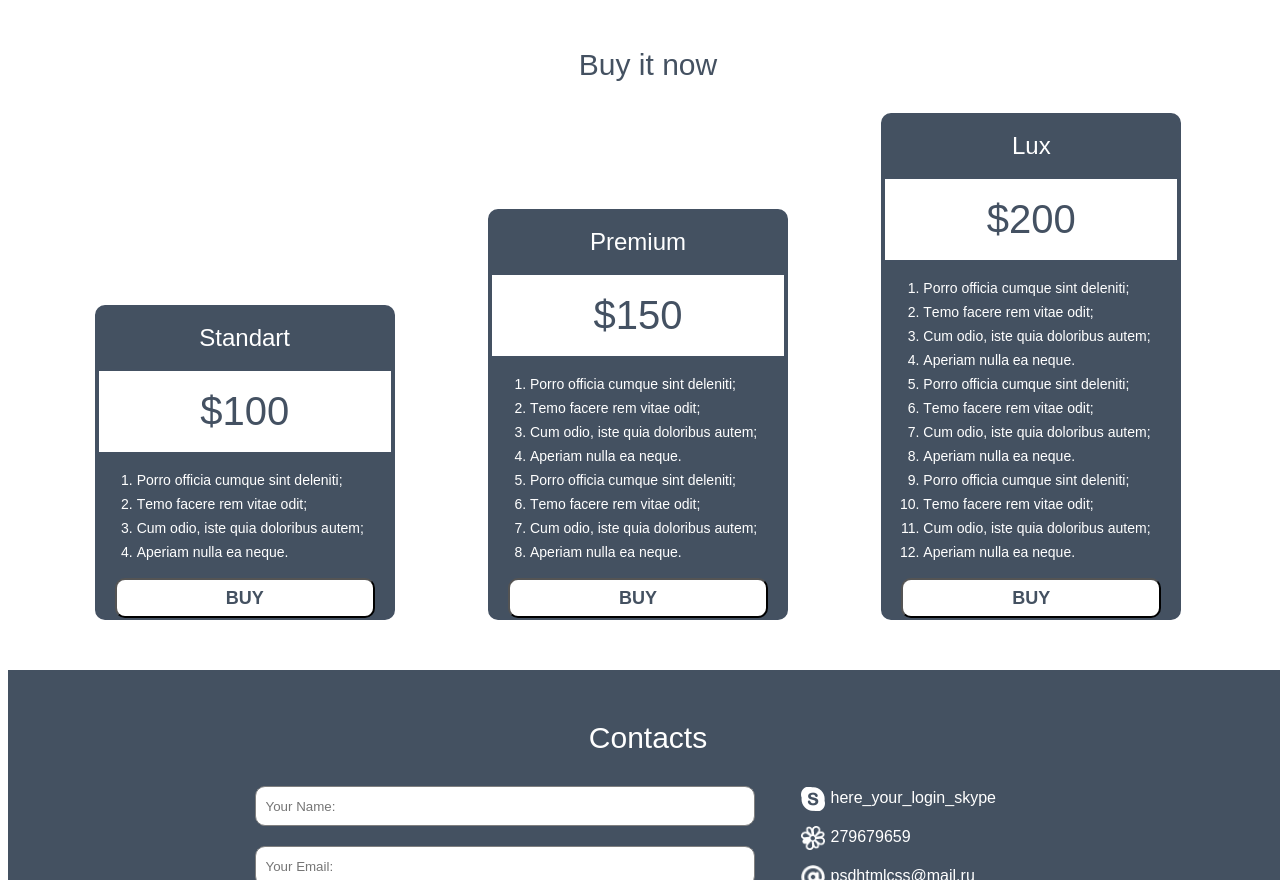
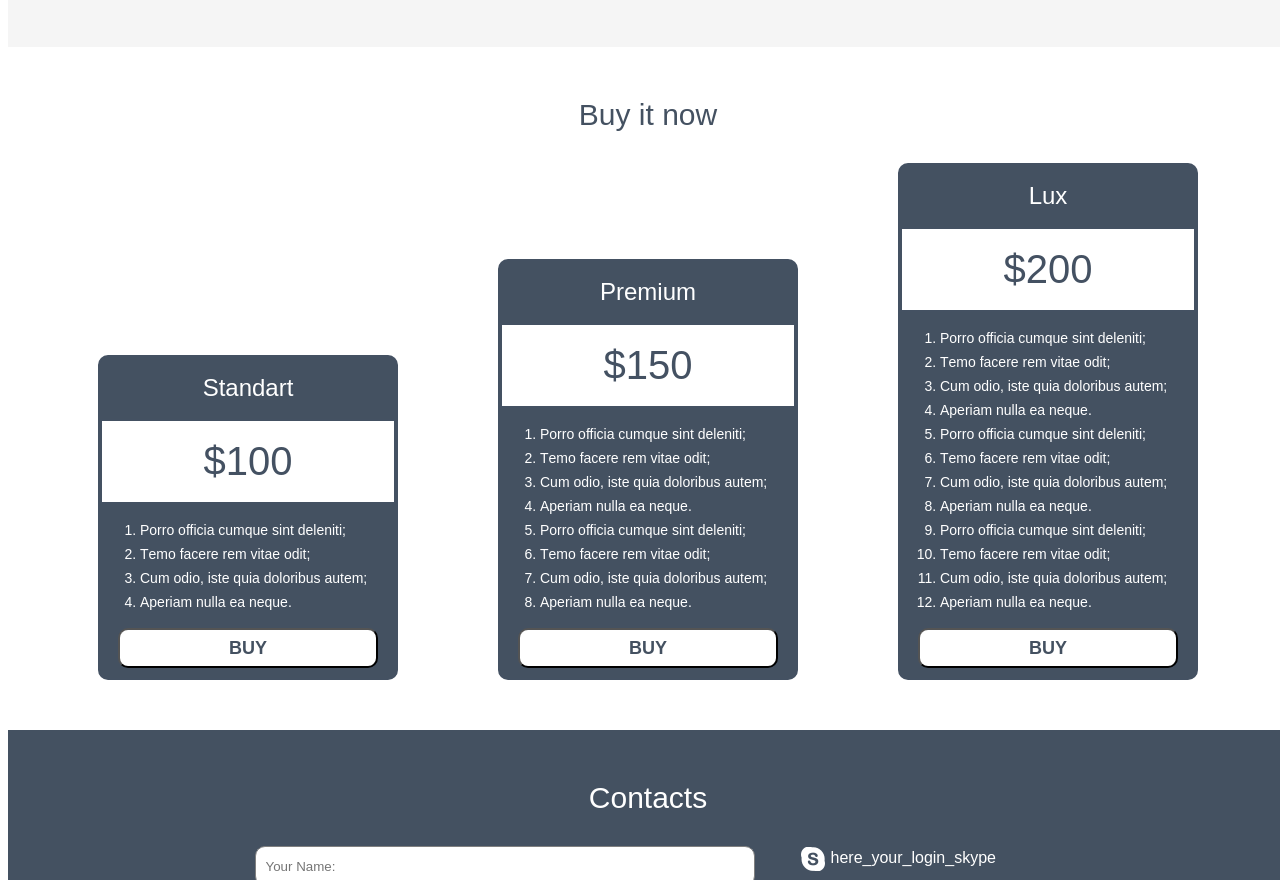
Before and after one commit to banderulez/repo-git, a plain HTML site: page project/index.html in a window 1280 px wide. Shown: the part 1993-2873 px from the top of the page. Drawn offline with Linux system fonts and the light colour scheme.

Commit message:
finish project

```diff
--- a/project/css/style.css
+++ b/project/css/style.css
@@ -183,6 +183,7 @@ header:after {
   }
 .screenshots {
   /*padding: 50px;*/
+  padding: 50px 50px 30px 50px;
   padding-bottom: 30px;
   width: 100%;
 /*  height: 487px;*/
@@ -343,6 +344,8 @@ header:after {
     margin: 0 20px 0 0;
     border: 2.0px solid #445162;
     box-sizing: border-box;
+    padding: 0 0 10px 0;
+    box-sizing: border-box;
 
 }
 .prices-box-title {
@@ -369,6 +372,9 @@ header:after {
     justify-content: center;
     padding: 18px;
     box-sizing: border-box;
+}
+.prices-box:nth-child(3) {
+margin: 0;
 }
 .prices-box-list {
     font-size: 14px;
```
